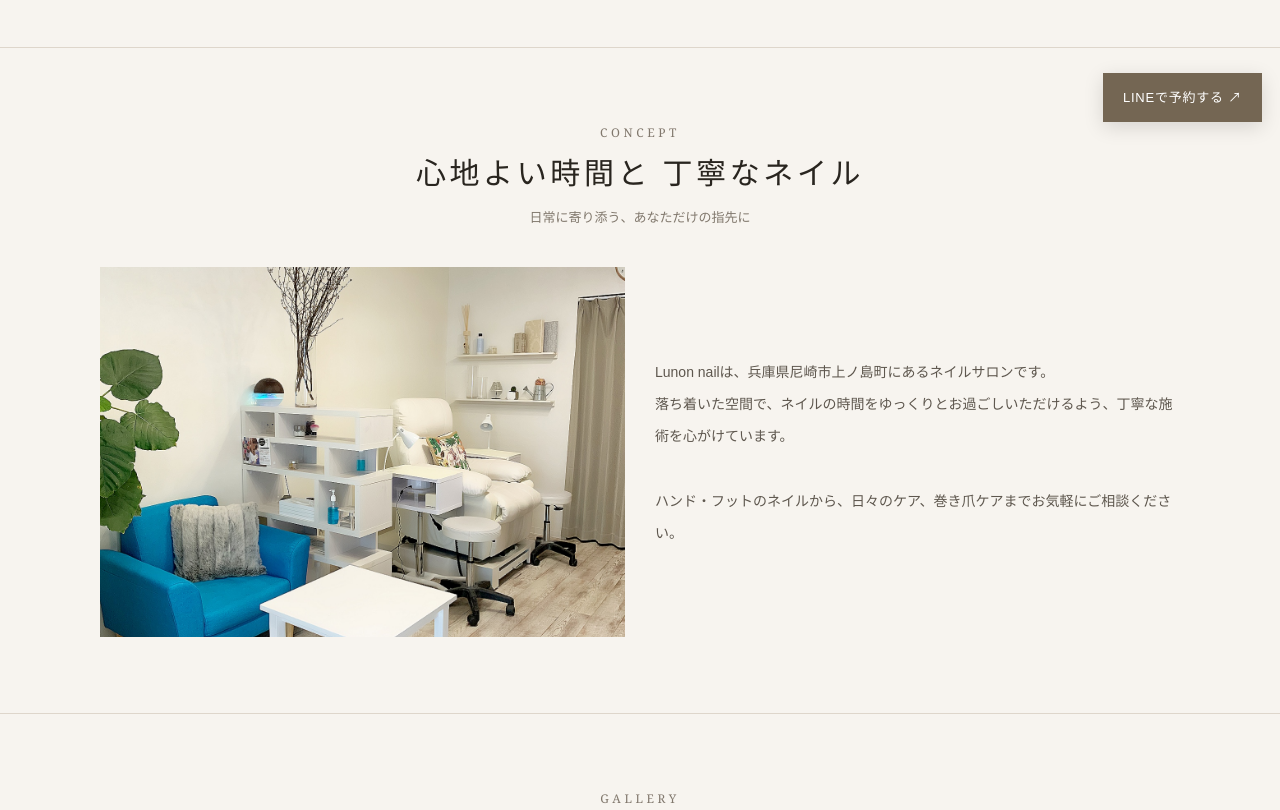
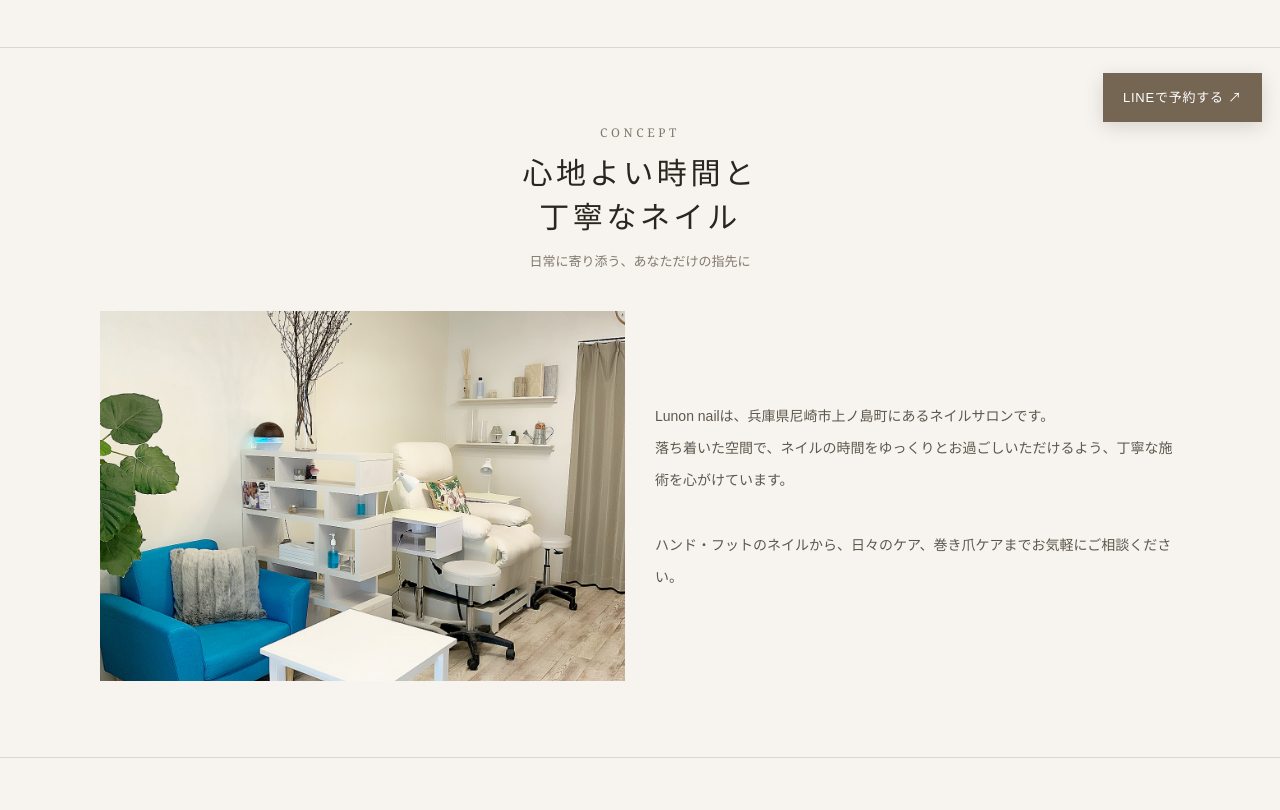
Before and after one commit to rieko1130-cyber/lunon-nail, a plain HTML site: page index.html in a window 1280 px wide. Shown: the part 660-1470 px from the top of the page. Drawn offline with Linux system fonts and the light colour scheme.

Commit message:
Update index.html

```diff
--- a/index.html
+++ b/index.html
@@ -15,8 +15,7 @@
 <header class="topbar"><div class="wrap nav"><a class="brand" href="#top" aria-label="Lunon nail トップ"><img src="lunon-logo.png" alt="Lunon nail"></a><nav class="links"><a href="#concept">CONCEPT</a><a href="#gallery">GALLERY</a><a href="#menu">MENU</a><a href="#access">ACCESS</a></nav></div></header>
 <main id="top">
 <section class="hero"><div class="wrap hero-grid"><div><div class="eyebrow">NAIL SALON · AMAGASAKI</div><h1>Lunon nail<span>指先から、日常に小さな幸せを。</span></h1><p class="lead">ゆったりとした空間で、あなたらしい指先に。<br>毎日にそっと寄り添うネイルをご提案します。</p><div class="actions"><a class="btn primary" href="https://lin.ee/yedRJRW" target="_blank" rel="noopener">LINEで予約する ↗</a><a class="btn light" href="https://www.instagram.com/lunon_nail?lqvp=c2wxZGdxMjF5enI4&utm_source=qr" target="_blank" rel="noopener">Instagramを見る ↗</a></div></div><img class="hero-photo" src="salon-treatment.jpeg" alt="Lunon nailの施術スペース"></div></section>
-<section class="section" id="concept"><div class="wrap"><div class="section-head"><div class="en">CONCEPT</div><h2>心地よい時間と
-  丁寧なネイル</h2><p>日常に寄り添う、あなただけの指先に</p></div><div class="about-grid"><img src="salon-interior.jpeg" alt="Lunon nailの店内"><div class="copy">Lunon nailは、兵庫県尼崎市上ノ島町にあるネイルサロンです。<br>落ち着いた空間で、ネイルの時間をゆっくりとお過ごしいただけるよう、丁寧な施術を心がけています。<br><br>ハンド・フットのネイルから、日々のケア、巻き爪ケアまでお気軽にご相談ください。</div></div></div></section>
+<section class="section" id="concept"><div class="wrap"><div class="section-head"><div class="en">CONCEPT</div><h2>心地よい時間と<br>丁寧なネイル</h2><p>日常に寄り添う、あなただけの指先に</p></div><div class="about-grid"><img src="salon-interior.jpeg" alt="Lunon nailの店内"><div class="copy">Lunon nailは、兵庫県尼崎市上ノ島町にあるネイルサロンです。<br>落ち着いた空間で、ネイルの時間をゆっくりとお過ごしいただけるよう、丁寧な施術を心がけています。<br><br>ハンド・フットのネイルから、日々のケア、巻き爪ケアまでお気軽にご相談ください。</div></div></div></section>
 <section class="section" id="gallery"><div class="wrap"><div class="section-head"><div class="en">GALLERY</div><h2>Design Gallery</h2><p>これまでの施術デザインをご紹介します</p></div><div class="gallery">
 <img src="nail-01.jpeg" alt="ネイルデザイン 1"><img src="nail-02.jpeg" alt="ネイルデザイン 2"><img src="nail-03.jpeg" alt="ネイルデザイン 3"><img src="nail-04.jpeg" alt="ネイルデザイン 4"><img src="nail-05.jpeg" alt="ネイルデザイン 5"><img src="nail-06.jpeg" alt="ネイルデザイン 6"><img src="nail-07.jpeg" alt="ネイルデザイン 7"><img src="nail-08.jpeg" alt="ネイルデザイン 8"><img src="nail-09.jpeg" alt="ネイルデザイン 9"><img src="nail-10.jpeg" alt="ネイルデザイン 10">
 </div><p class="note">掲載デザインは過去の施術例です。デザインやパーツはご相談ください。</p></div></section>
```
